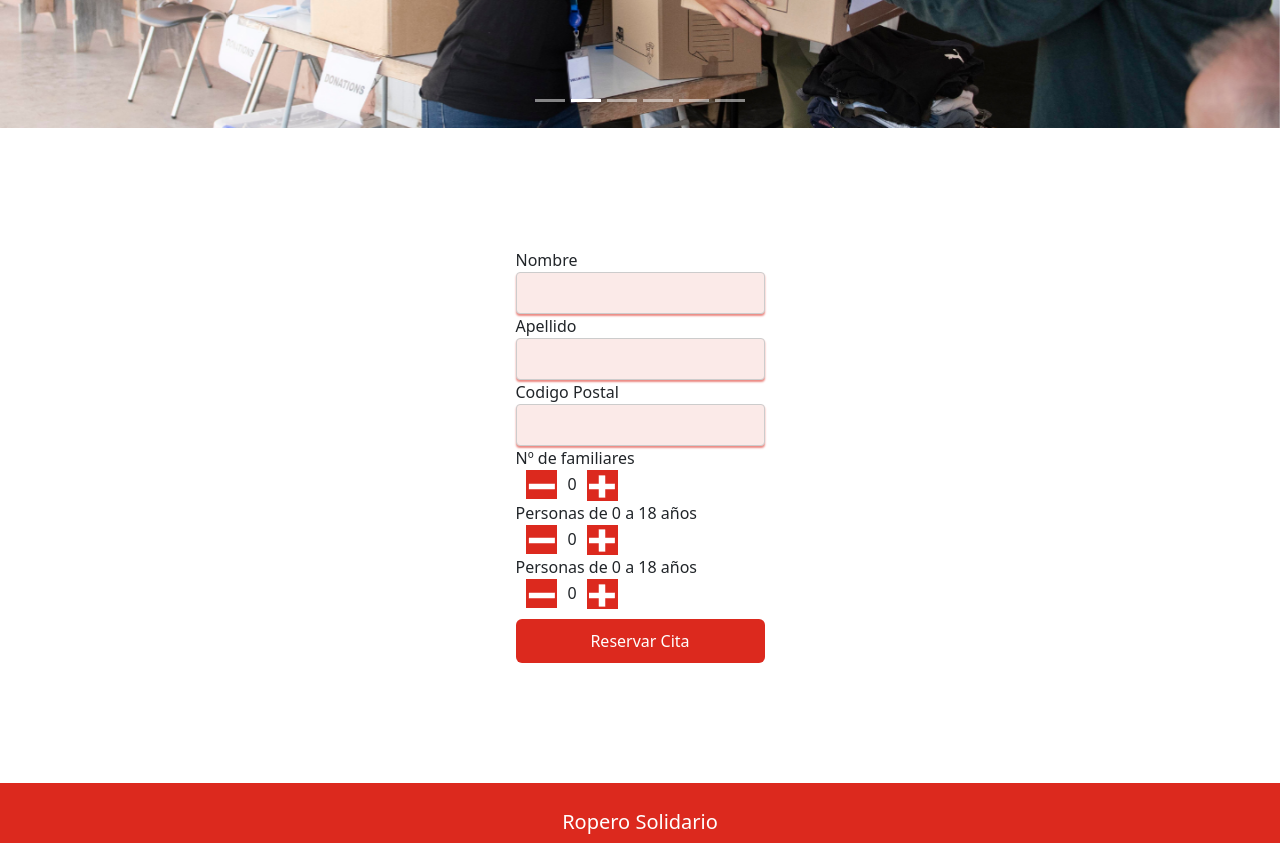
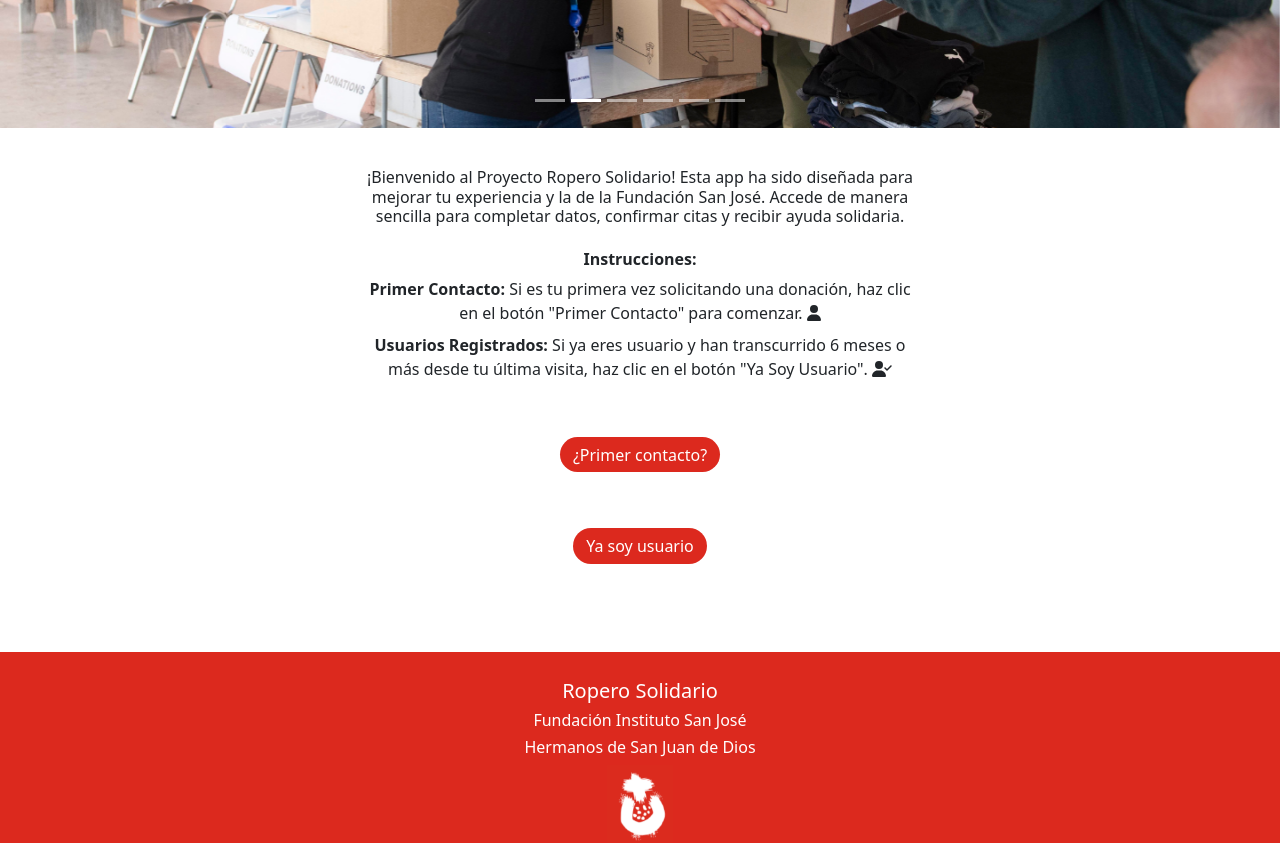
Before and after one commit to Wannda-Abreu/ropero-solidario, a React (Vite) app in the folder client/: page / in a window 1280 px wide. Shown: the part 380-1223 px from the top of the page. Built offline with nearby package versions, Linux system fonts and the light colour scheme.

Commit message:
feat(page): adding new page home and updating links

```diff
--- a/client/src/components/Button/Button.css
+++ b/client/src/components/Button/Button.css
@@ -5,8 +5,8 @@
     background-color: #dc291e;
     color: white;
     border: none;
-    height: 2.5rem;
+    height: 2.2rem;
     border-radius: 2rem;
-    font-size: .8rem;
+    font-size: 1rem;
     padding: .8rem;
 }
--- a/client/src/components/Navbar/Navbar.tsx
+++ b/client/src/components/Navbar/Navbar.tsx
@@ -39,9 +39,7 @@
         <ul className={`mobile-dropdown ${showDropdown ? "show" : ""}`}>
           <li>
           <Link
-            to="https://fundacioninstitutosanjose.com/ropero-solidario/"
-            target="_blank"
-            rel="noopener noreferrer"
+            to="/"
             className="navbar-li"
             aria-label="home"
           >
@@ -73,9 +71,7 @@
       <main className="links-container">
         <ul className="ul-container">
           <Link
-            to="https://fundacioninstitutosanjose.com/ropero-solidario/"
-            target="_blank"
-            rel="noopener noreferrer"
+            to="/"
             className="navbar-li"
             aria-label="home"
           >
--- /dev/null
+++ b/client/src/pages/home/home.css
@@ -0,0 +1,3 @@
+li{
+    font-size: 1rem;
+}
--- /dev/null
+++ b/client/src/pages/home/home.tsx
@@ -0,0 +1,53 @@
+import { FontAwesomeIcon } from "@fortawesome/react-fontawesome";
+import { faUser, faUserCheck } from "@fortawesome/free-solid-svg-icons";
+import Card from "react-bootstrap/Card";
+import Button from "../../components/Button/Button.tsx";
+import { Link } from "react-router-dom";
+import "./home.css"
+
+function Home() {
+  return (
+    <div className="home-card-container">
+      <Card border="0">
+        <Card.Body className="user-card-text d-flex flex-column flex-md-row justify-content-center align-items-center">
+          <div className="col-md-6 mb-3 d-flex justify-content-center">
+            <Card.Text className="user-txt text-center">
+              <h6 className="mt-4">
+                ¡Bienvenido al Proyecto Ropero Solidario! Esta app ha sido
+                diseñada para mejorar tu experiencia y la de la Fundación San
+                José. Accede de manera sencilla para completar datos, confirmar
+                citas y recibir ayuda solidaria.
+              </h6>
+              <h6 className="mt-4"><strong> Instrucciones: </strong> </h6>
+              <ul className="list-unstyled mb-3">
+                <li className="mb-2">
+                  <strong>Primer Contacto:</strong> Si es tu primera vez
+                  solicitando una donación, haz clic en el botón "Primer
+                  Contacto" para comenzar. <FontAwesomeIcon icon={faUser} />
+                </li>
+                <li className="mb-3">
+                  <strong>Usuarios Registrados:</strong> Si ya eres usuario y
+                  han transcurrido 6 meses o más desde tu última visita, haz
+                  clic en el botón "Ya Soy Usuario".{" "}
+                  <FontAwesomeIcon icon={faUserCheck} />
+                </li>
+              </ul>
+              <div className="card-button d-flex flex-column align-items-center">
+              <Link to="/newuser">
+                <Button text="¿Primer contacto?" />
+              </Link>
+              </div>
+              <div className="card-button d-flex flex-column align-items-center">
+                <Link to="/form">
+                  <Button text="Ya soy usuario" />
+                </Link>
+              </div>
+            </Card.Text>
+          </div>
+        </Card.Body>
+      </Card>
+    </div>
+  );
+}
+
+export default Home;
--- a/client/src/pages/newUser/newUser.tsx
+++ b/client/src/pages/newUser/newUser.tsx
@@ -3,6 +3,7 @@
 import Image from "react-bootstrap/Image";
 import new_user_image from "../../assets/Images/new-user-image.png";
 import "./newUser.css"
+import { Link } from "react-router-dom";
 
 function NewUser() {
   return (
@@ -20,7 +21,9 @@
                 Tras completar el formulario, contáctanos por WhatsApp para más detalles. Agradecemos tu colaboración y estamos comprometidos a brindarte el mejor apoyo. ¡Esperamos tu visita!
               </p>
               <div className="card-button d-flex justify-content-center">
+              <Link to="/">
                 <Button text="Volver a la página principal" />
+              </Link>
               </div>
             </Card.Text>
           </div>
--- a/client/src/pages/register/Login.tsx
+++ b/client/src/pages/register/Login.tsx
@@ -2,7 +2,7 @@
 import InputField from '../../components/atoms/inputFieldProps';
 import { Container, Row, Form, Button, Col, Image } from 'react-bootstrap';
 import logotype from "../../assets/Logos/logotype.png";
-import './LoginForm.css'; // Importa tu archivo de estilos CSS
+import './LoginForm.css';
 
 const LoginForm: React.FC = () => {
   const [email, setEmail] = useState('');
--- a/client/src/pages/userForm/UserForm.tsx
+++ b/client/src/pages/userForm/UserForm.tsx
@@ -1,68 +1,75 @@
-import React, {useState} from 'react'
-import InputField from '../../components/atoms/inputFieldProps';
-import { Container, Form, Button} from 'react-bootstrap';
-import ClickCounter from '../../components/Counter/counter';
-import "./userForm.css"
+import React, { useState } from "react";
+import InputField from "../../components/atoms/inputFieldProps";
+import { Container, Form, Button } from "react-bootstrap";
+import ClickCounter from "../../components/Counter/counter";
+import "./userForm.css";
+import { Link } from "react-router-dom";
+
 const UserForm: React.FC = () => {
-
-    const [user_name, setUserName] = useState('');
-  const [user_lastname, setUserlastname] = useState('');
-  const [postalCode, setpostalCode] = useState('');
-
-
-
+  const [user_name, setUserName] = useState("");
+  const [user_lastname, setUserlastname] = useState("");
+  const [postalCode, setpostalCode] = useState("");
 
   const handleSubmit = (e: React.FormEvent) => {
     e.preventDefault();
-
-        }
+  };
 
   return (
-        <Form onSubmit={handleSubmit} className='report-container'>
-            <Container   >
+    <Form onSubmit={handleSubmit} className="report-container">
+      <Container>
         <Form.Group>
           <InputField
-                        label = "Nombre"
-                        type = "text"
-                        value= {user_name}
-                        onChange={(e) =>setUserName(e.target.value)}
+            label="Nombre"
+            type="text"
+            value={user_name}
+            onChange={(e) => setUserName(e.target.value)}
           />
         </Form.Group>
         <Form.Group>
           <InputField
-                        label = "Apellido"
-                        type = "text"
-                        value= {user_lastname}
-                        onChange={(e) =>setUserlastname(e.target.value)}
+            label="Apellido"
+            type="text"
+            value={user_lastname}
+            onChange={(e) => setUserlastname(e.target.value)}
           />
         </Form.Group>
         <Form.Group>
           <InputField
-                        label = "Codigo Postal"
-                        type = "text"
-                        value= {postalCode}
-                        onChange={(e) =>setpostalCode(e.target.value)}
+            label="Codigo Postal"
+            type="text"
+            value={postalCode}
+            onChange={(e) => setpostalCode(e.target.value)}
           />
         </Form.Group>
         <div>Nº de familiares</div>
-                        <ClickCounter initialCount={0} onUpdate={function (newCount: number): void {
-                            throw new Error('Function not implemented.');
-                        } }/>
+        <ClickCounter
+          initialCount={0}
+          onUpdate={function (newCount: number): void {
+            throw new Error("Function not implemented.");
+          }}
+        />
         <div>Personas de 0 a 18 años</div>
-                        <ClickCounter  initialCount={0} onUpdate={function (newCount: number): void {
-                            throw new Error('Function not implemented.');
-                        } }/>
+        <ClickCounter
+          initialCount={0}
+          onUpdate={function (newCount: number): void {
+            throw new Error("Function not implemented.");
+          }}
+        />
         <div>Personas de 0 a 18 años</div>
-                        <ClickCounter initialCount={0} onUpdate={function (newCount: number): void {
-                            throw new Error('Function not implemented.');
-                        } }/>
-                    <Button type='submit' className="reserve-button" >
+        <ClickCounter
+          initialCount={0}
+          onUpdate={function (newCount: number): void {
+            throw new Error("Function not implemented.");
+          }}
+        />
+        <Link to="/calendar">
+          <Button type="submit" className="reserve-button">
             Reservar Cita
           </Button>
+        </Link>
       </Container>
     </Form>
   );
-
 };
 
 export default UserForm;
```
Also changed, not shown: client/src/Routes/router.tsx (+7 -2 lines), package.json (added, +7 -0 lines), 1 other file (tests, documents, lock files or other folders). Lines whose indentation alone changed are shown as unchanged.
